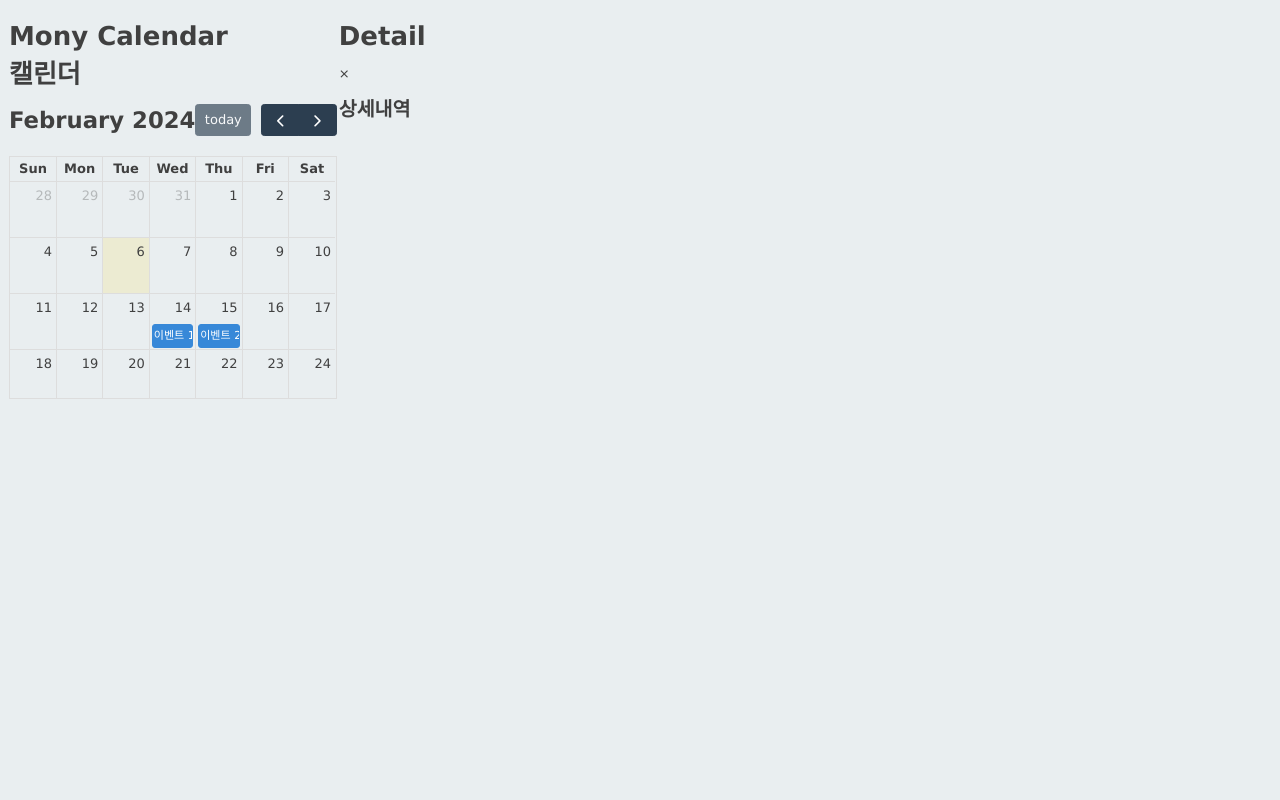
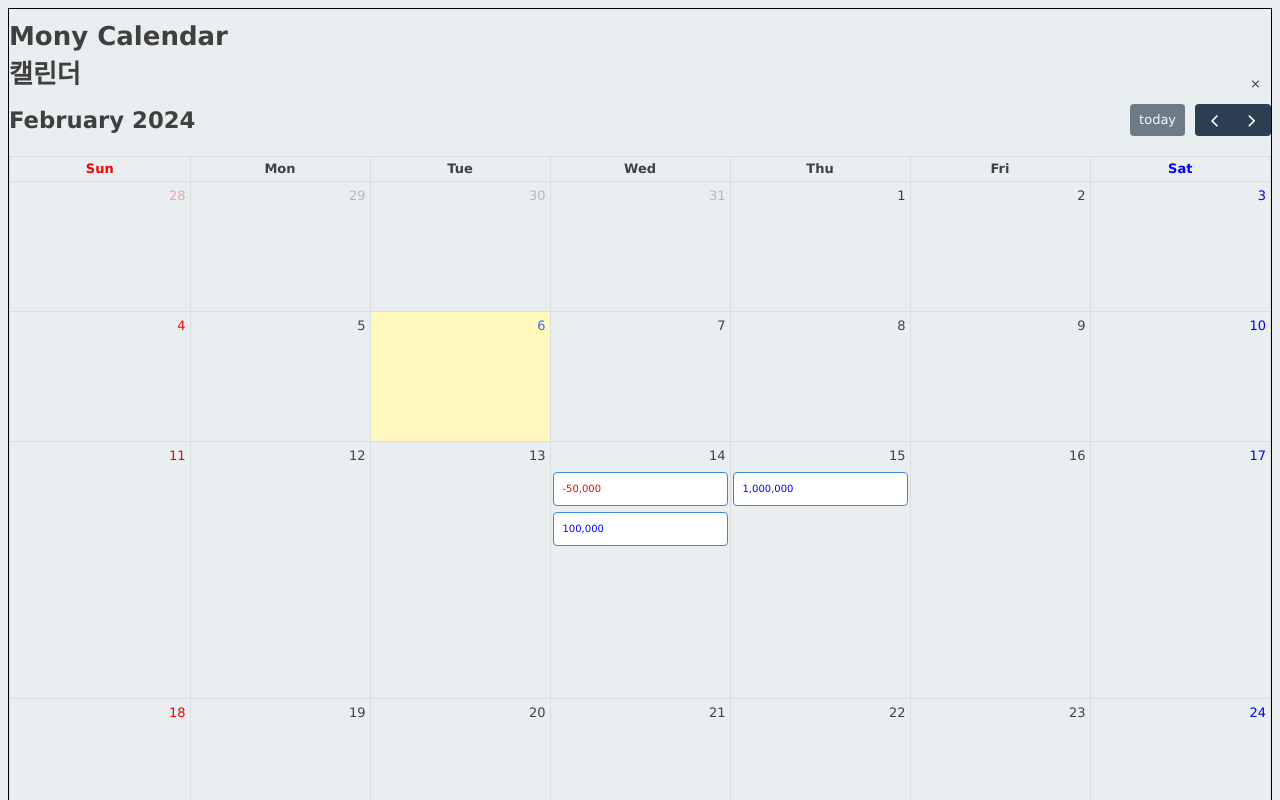
Before and after one commit to hippo420/mony, a Next.js app in the folder src/main/mony_front/: page /account in a window 1280 px wide. Shown: the top 800 px of the page. Built offline with nearby package versions, Linux system fonts and the light colour scheme.

Commit message:
이벤트 색상

```diff
--- a/src/main/mony_front/package.json
+++ b/src/main/mony_front/package.json
@@ -9,6 +9,7 @@
     "lint": "next lint"
   },
   "dependencies": {
+    "@emotion/styled": "^11.11.0",
     "@fullcalendar/core": "^6.1.10",
     "@fullcalendar/daygrid": "^6.1.10",
     "@fullcalendar/react": "^6.1.10",
@@ -16,6 +17,7 @@
     "cors": "^2.8.5",
     "css-loader": "^6.10.0",
     "date-fns": "^3.3.1",
+    "emotion": "^11.0.0",
     "moment": "^2.30.1",
     "next": "14.1.0",
     "next-auth": "^4.24.5",
--- a/src/main/mony_front/src/app/account/page.js
+++ b/src/main/mony_front/src/app/account/page.js
@@ -1,23 +1,19 @@
 import CustomCalendar from '../components/CustomCalendar';
 import MyCalendar from '../components/MyCalendar';
 import EventDetail from '../components/EventDetail';
+import style from './page.module.css';
 
 export default function Account() {
 
     return (
     <div>
-        <td>
-        <div>
+
+        <div className={style.calendar}>
             <h1>Mony Calendar</h1>
             <MyCalendar />
         </div>
-        </td>
-        <td>
-        <div>
-            <h1>Detail</h1>
-            <EventDetail />
-        </div>
-        </td>
+
+
     </div>
     );
 
--- /dev/null
+++ b/src/main/mony_front/src/app/account/page.module.css
@@ -0,0 +1,11 @@
+.layout {
+    height: 100%;
+    width: 70%;
+}
+.calendar{
+    border: 1px solid black;
+}
+.event_detail{
+    width: 100%;
+    height: 100%;
+}
--- a/src/main/mony_front/src/app/components/EventDetail.js
+++ b/src/main/mony_front/src/app/components/EventDetail.js
@@ -1,9 +1,9 @@
 // EventDetail.js
-import style from './EventDetail.module.css'
+import style from './EventDetail.module.css';
 const EventDetail = ({ event, onClose }) => {
     return (
-      <div className={['style.detail-content']}>
-        <span className={['style.close']} onClick={onClose}>&times;</span>
+      <div className={style.detail_content}>
+        <span className={style.close} onClick={onClose}>&times;</span>
         <h2>상세내역</h2>
 
       </div>
--- a/src/main/mony_front/src/app/components/EventDetail.module.css
+++ b/src/main/mony_front/src/app/components/EventDetail.module.css
@@ -1,6 +1,6 @@
-.detail-content {
+.detail_content {
     padding: 20px;
-    background-color: #fefefe;
+    background-color: #d2e3d6;
     border: 1px solid #ccc;
   }
 
--- a/src/main/mony_front/src/app/components/MyCalendar.js
+++ b/src/main/mony_front/src/app/components/MyCalendar.js
@@ -5,6 +5,43 @@
 import { useEffect, useState } from 'react';
 import Calendar from '@fullcalendar/react';
 import dayGridPlugin from '@fullcalendar/daygrid';
+import style from './MyCalendar.module.css';
+import styled from "@emotion/styled";
+
+const SERVICE_NAME ='';
+
+
+export const StyleWrapper = styled.div`
+  .fc td {
+    background: whtie;
+  }
+  .fc-event-title fc-sticky{
+    background: red;
+  }
+  .fc .fc-daygrid-day.fc-day-today {
+    background-color: #fff8bd;
+    color: #356eff;
+  }
+  .fc-event {
+    cursor: pointer;
+    padding: 5px 8px;
+    margin-bottom: 5px;
+    border-radius: 4px;
+    font-weight: 500;
+    font-size: 10px;
+  }
+  .fc-h-event{
+    background : white;
+  }
+  .fc-day-sat a{
+    color: blue;
+    text-decoration:none;
+  }
+  .fc-day-sun a{
+    color: red;
+    text-decoration:none;
+  }
+`
 
 const MyCalendar = () => {
   const [events, setEvents] = useState([]);
@@ -16,13 +53,20 @@ const MyCalendar = () => {
       // 예시 데이터를 가져올 때 사용할 API 호출 등을 여기에 작성
       const data = [
         {
-          title: '이벤트 1',
+          title: '100,000',
+          textColor : 'blue',
           start: '2024-02-14',
           description: '이벤트 1의 설명',
         },
         {
-          title: '이벤트 2',
+          title: '1,000,000',
+          textColor : 'blue',
           start: '2024-02-15',
+          description: '이벤트 2의 설명',
+        },{
+          title: '-50,000',
+          textColor : 'red',
+          start: '2024-02-14',
           description: '이벤트 2의 설명',
         },
         // 추가적인 이벤트 데이터를 가져올 수 있음
@@ -36,6 +80,7 @@ const MyCalendar = () => {
   //이벤트 클릭
   const handleEventClick = (clickInfo) => {
     //alert(`클릭된 이벤트: ${clickInfo.event.title}`);
+    alert('달려컴포넌트 클릭');
     handleCloseModal(clickInfo.event);
   };
 
@@ -45,11 +90,11 @@ const MyCalendar = () => {
   };
 
   return (
-    <div className="container">
+    <div className={style.container}>
       <h1>캘린더</h1>
-      <div className={`modal ${selectedEvent ? 'show' : ''}`}>
-        <div className="modal-content">
-          <span className="close" onClick={handleCloseModal}>&times;</span>
+      <div className={`style.modal ${selectedEvent ? 'show' : ''}`}>
+        <div className={style.modal_content}>
+          <span className={style.close} onClick={handleCloseModal}>&times;</span>
           {selectedEvent && (
             <div>
               <h2>{selectedEvent.title}</h2>
@@ -58,54 +103,16 @@ const MyCalendar = () => {
           )}
         </div>
       </div>
-      <div className="calendar-container">
+      <div className={style.calendar_container}>
+        <StyleWrapper>
           <Calendar
             plugins={[dayGridPlugin]}
             initialView="dayGridMonth"
             events={events}
             eventClick={handleEventClick} // 클릭 이벤트 핸들러 등록
           />
+        </StyleWrapper>
       </div>
-      <style jsx>{`
-        .container {
-          position: relative;
-        }
-
-        .modal {
-          display: none;
-          position: absolute;
-          top: 50%;
-          left: 50%;
-          transform: translate(-50%, -50%);
-          background-color: #fefefe;
-          padding: 20px;
-          border: 1px solid #888;
-          border-radius: 8px;
-          transition: opacity 0.5s, transform 0.5s;
-          opacity: 0;
-        }
-
-        .modal.show {
-          display: block;
-          opacity: 1;
-          transform: translate(-50%, -50%) scale(1);
-        }
-
-        .modal-content {
-          width: 300px;
-        }
-
-        .close {
-          position: absolute;
-          top: 10px;
-          right: 10px;
-          cursor: pointer;
-        }
-
-        .calendar-container {
-          margin-top: 20px;
-        }
-      `}</style>
     </div>
   );
 };
--- /dev/null
+++ b/src/main/mony_front/src/app/components/MyCalendar.module.css
@@ -0,0 +1,50 @@
+.container {
+    position: relative;
+  }
+
+.modal {
+display: none;
+position: absolute;
+top: 50%;
+left: 50%;
+transform: translate(-50%, -50%);
+background-color: #fefefe;
+padding: 20px;
+border: 1px solid #888;
+border-radius: 8px;
+transition: opacity 0.5s, transform 0.5s;
+opacity: 0;
+}
+
+.modal.show {
+display: block;
+opacity: 1;
+transform: translate(-50%, -50%) scale(1);
+}
+
+.modal_content {
+width: 300px;
+}
+
+.close {
+position: absolute;
+top: 10px;
+right: 10px;
+cursor: pointer;
+}
+
+.calendar_container {
+margin-top: 20px;
+}
+
+/* 일요일 날짜 빨간색 */
+.fc-day-sun a {
+    color: red;
+    text-decoration: none;
+  }
+
+  /* 토요일 날짜 파란색 */
+.fc-day-sat a {
+    color: blue;
+    text-decoration: none;
+}
```
Also changed, not shown: src/main/mony_front/src/app/test/page.js (+16 -7 lines), 1 other file (tests, documents, lock files or other folders). Lines whose indentation alone changed are shown as unchanged.
